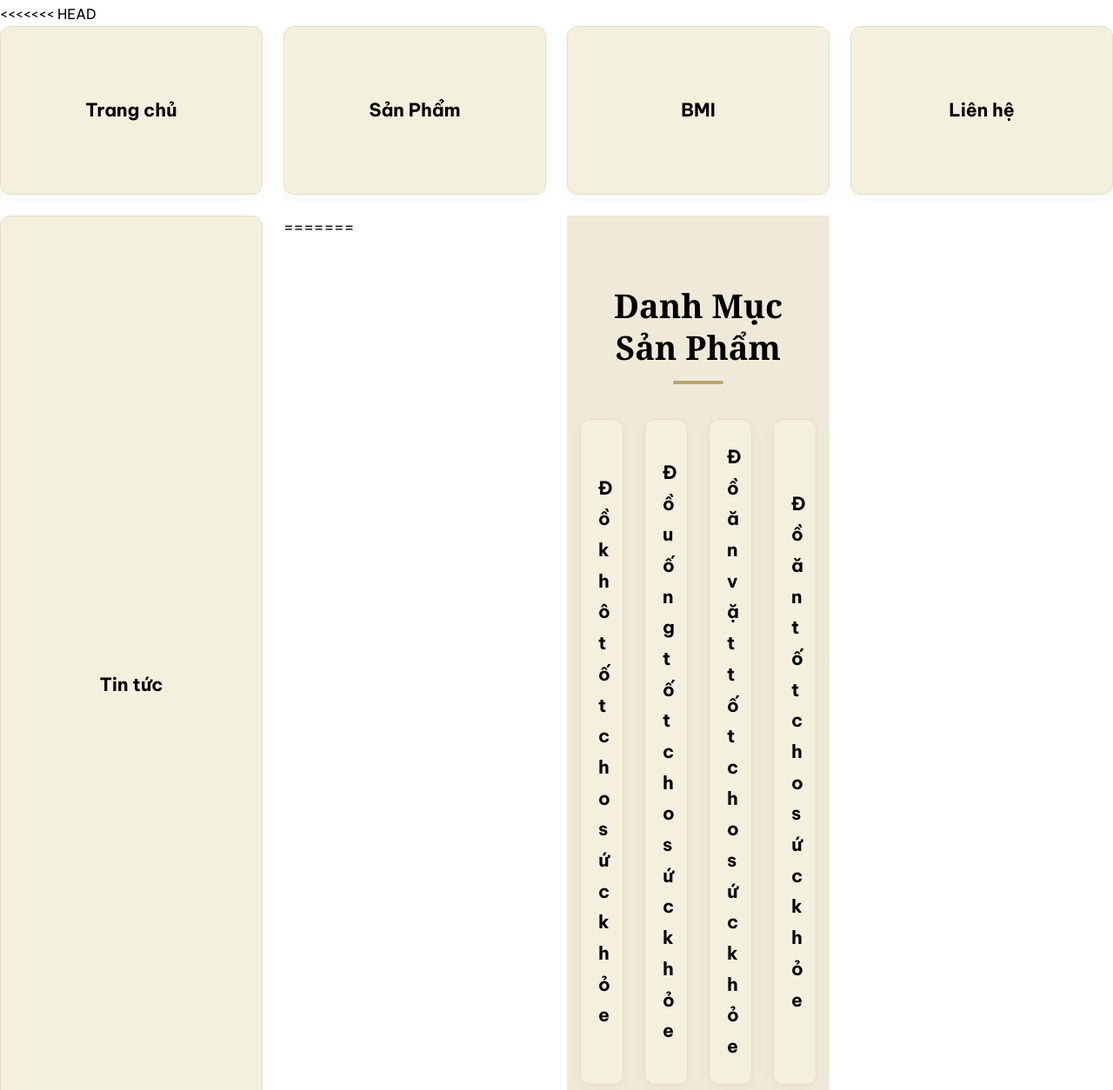
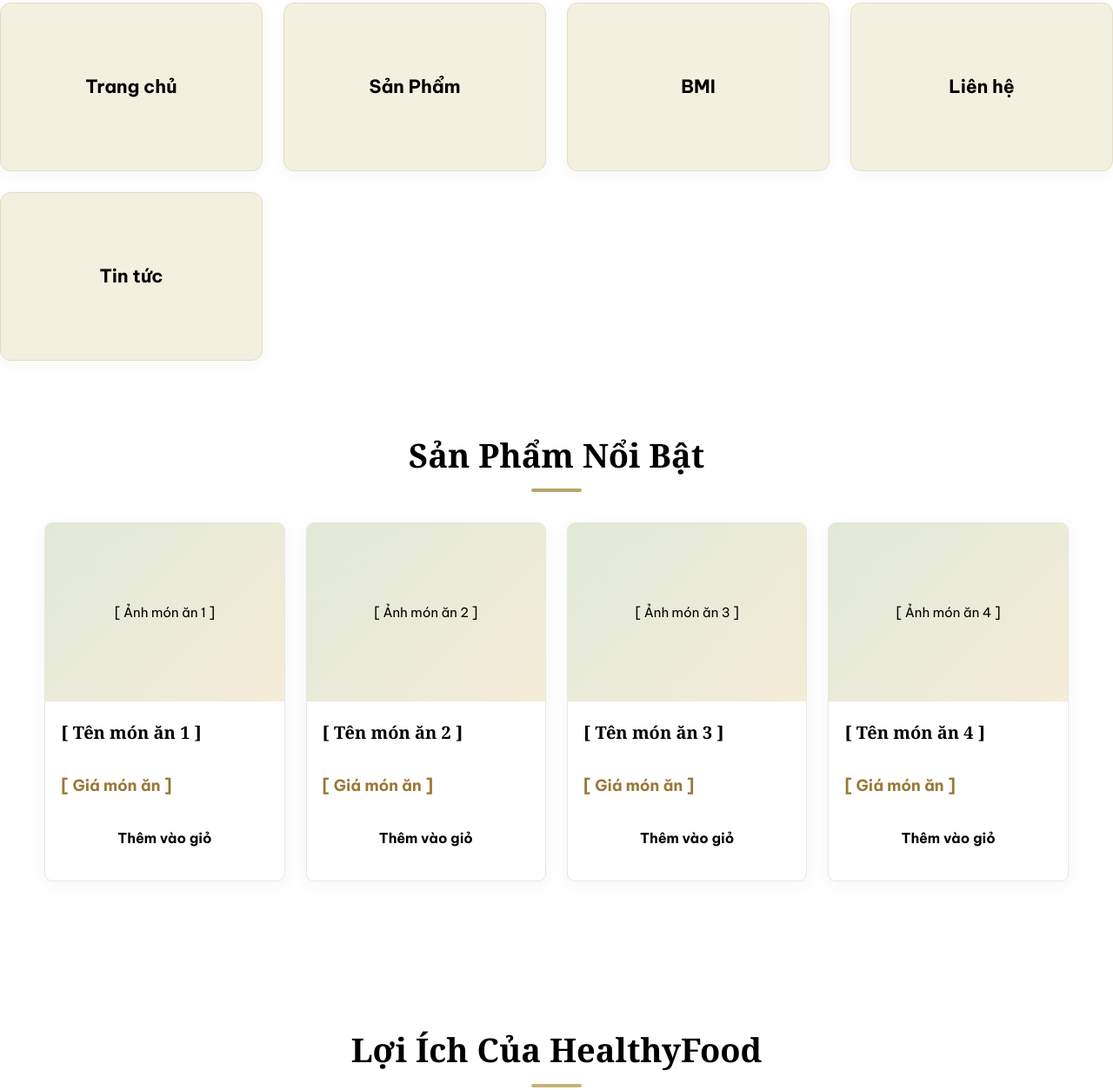
Before and after one commit to nghmi1201/HealthyFood, a plain HTML site: page HealthyFood/index.html in a window 1280 px wide. Shown: the part 1780-3034 px from the top of the page at 87% size. Drawn offline with Linux system fonts and the light colour scheme.

Commit message:
Update index.html

```diff
--- a/HealthyFood/index.html
+++ b/HealthyFood/index.html
@@ -120,7 +120,6 @@
       </div>
     </section>
 
-<<<<<<< HEAD
   <section>
     <!-- Các chức năng chính -->
     <div class="category-grid">
@@ -155,28 +154,6 @@
         </a>
     </div>
 
-=======
-    <!-- 4. DANH MỤC SẢN PHẨM -->
-    <section id="categories" class="sec-categories">
-      <div class="container">
-        <h2 class="sec-title">Danh Mục Sản Phẩm</h2>
-        <div class="category-grid">
-          <div class="category-card">
-            <h3> Đồ khô tốt cho sức khỏe </h3>
-          </div>
-          <div class="category-card">
-            <h3> Đồ uống tốt cho sức khỏe </h3>
-          </div>
-          <div class="category-card">
-            <h3> Đồ ăn vặt tốt cho sức khỏe </h3>
-          </div>
-          <div class="category-card">
-            <h3> Đồ ăn tốt cho sức khỏe  </h3>
-               </div>
-          </div>
-        </div>
-      </div>
->>>>>>> b6a9f44f82248f1bb3fa9f52665005d55b69f79b
     </section>
 
     <!-- 5. SẢN PHẨM NỔI BẬT (Khung chứa các món ăn) -->
```
